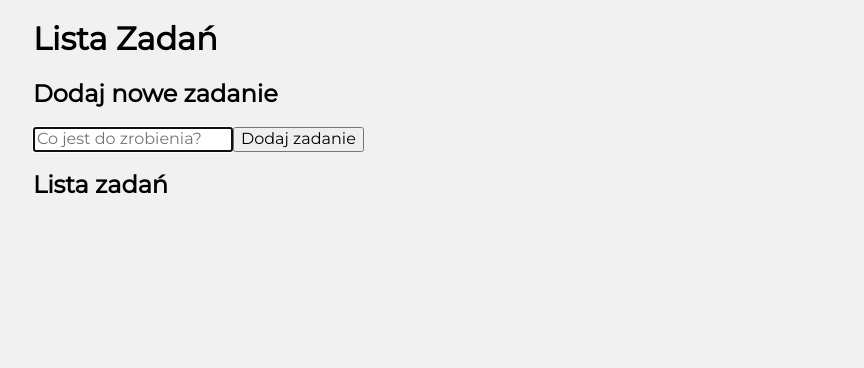
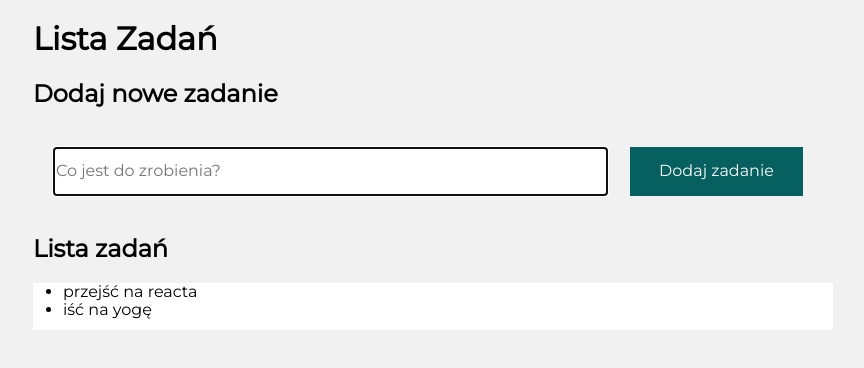
Before and after one commit to Gosia-Magdzik/todo-list-react, a React (Create React App) app: page / in a window 1280 px wide. Shown: the top 368 px of the page, without its empty margins (207-1071 px from the left). Built offline with nearby package versions, Linux system fonts and the light colour scheme.

Commit message:
+ Tasks styles

```diff
--- a/src/App.js
+++ b/src/App.js
@@ -1,5 +1,6 @@
 import React from 'react';
 import Form from "./form";
+import Tasks from "./Tasks";
 
 const tasks = [
   {id: 1, content: "przejść na reacta", done: false},
@@ -20,7 +21,7 @@ function App() {
         <h2 className="section__header--grid">Lista zadań
         <div className="Buttons"></div>
         </h2>
-        <ul className="list"></ul>
+        <Tasks tasks={tasks} hideDoneTasks={hideDoneTasks} />
     </section>
 </main>
   );
--- /dev/null
+++ b/src/Tasks/index.js
@@ -0,0 +1,13 @@
+import "./style.css";
+
+const Tasks = (props) => (
+    <ul className="list">
+        {props.tasks.map(task => (
+            <li key={task.id}>
+                {task.content}
+            </li>
+        ))}
+    </ul>
+);
+
+export default Tasks;
--- /dev/null
+++ b/src/Tasks/style.css
@@ -0,0 +1,99 @@
+.list__items {
+    display: grid;
+    grid-template-columns: auto 1fr auto;
+    margin-bottom: 10px;
+    padding: 20px;
+    word-break: break-word;
+    border-bottom: 1px rgb(199, 194, 194) solid;
+}
+
+.list__items--hidden {
+    display: none;
+}
+
+.list__task {
+    align-self: center;
+}
+
+.list__task--done {
+    text-decoration: line-through;
+}
+
+.list {
+    background-color: white;
+    padding: 0px 30px 10px;
+}
+
+.list__button {
+    height: 30px;
+    width: 20px;
+    border: none;
+    transition: background 0.3s;
+    cursor: pointer;
+}
+
+.list__button--done {
+    background-color: green;
+    color: white;
+    justify-self: left;
+    margin-right: 10px;
+    margin-right: 15px;
+}
+
+.list__button--done:hover {
+    background-color: rgb(3, 153, 3);
+    border-radius: 2px;
+}
+
+.list__button--done:hover {
+    background-color: rgb(10, 224, 10);
+}
+
+.list__button--remove {
+    background-color: red;
+    color: white;
+}
+
+.list__button--remove:hover {
+    background-color: rgb(235, 87, 87);
+    border-radius: 2px;
+}
+
+.list__button--remove:active {
+    background-color: rgb(246, 99, 99);
+}
+
+
+.hideShow {
+    border: none;
+    background: none;
+    color: rgb(3, 133, 133);
+    transition: 0.3s;
+}
+
+.hideShow:hover {
+    color: rgb(9, 204, 204);
+}
+
+.hideShow:active {
+    color: rgb(15, 87, 87);
+}
+
+.finishAll {
+    border: none;
+    background: none;
+    color: rgb(3, 133, 133);
+    transition: 0.3s;
+}
+
+.finishAll:hover {
+    color: rgb(9, 204, 204);
+}
+
+.finishAll:active {
+    color: rgb(15, 87, 87);
+}
+
+.finishAll:disabled {
+    color: rgb(125, 136, 136);
+}
--- a/src/form/index.js
+++ b/src/form/index.js
@@ -1,3 +1,5 @@
+import "./style.css";
+
 const Form = () => (
     <form className="form">
         <input className="form__input" placeholder="Co jest do zrobienia?" autoFocus/>
--- /dev/null
+++ b/src/form/style.css
@@ -0,0 +1,50 @@
+.form {
+    display: grid;
+    grid-template-columns: 3fr 1fr;
+    grid-gap: 20px;
+    margin-bottom: 5px;
+    margin-top: 15px;
+    padding: 20px;
+};
+
+.form__input {
+    padding: 20px;
+    margin-left: 20px;
+    border: 1px solid lightgray;
+}
+
+.form__input:focus {
+    border: 1px solid lightgray;
+}
+
+.form__button {
+    padding: 15px;
+    background-color: rgb(6, 96, 96);
+    color: white;
+    margin-right: 10px;
+    margin-left: 2px;
+    border: none;
+    transition: 0.5s;
+}
+
+.form__button:hover {
+    background-color: rgb(21, 186, 186);
+    transform: scale(1.1);
+}
+
+.form__button:active {
+    background-color: rgb(26, 223, 223);
+    transform: scale(1.1);
+}
+
+@media (max-width: 767px) {
+    .form {
+        grid-template-columns: 1fr;
+    }
+    .form__button {
+        grid-template-columns: 1fr;
+    }
+    .form__input {
+        grid-template-columns: 1fr;
+    }
+}
```
